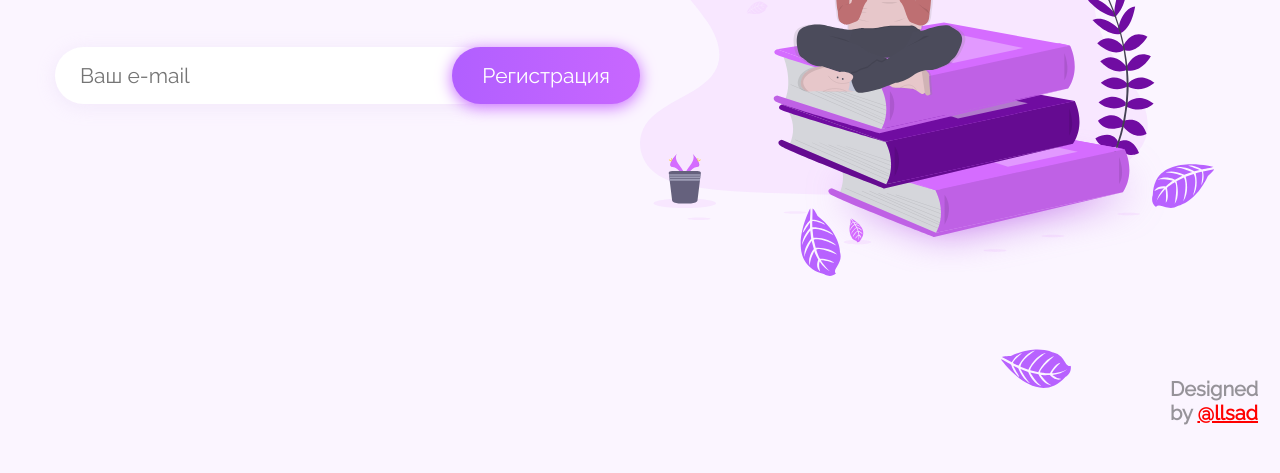
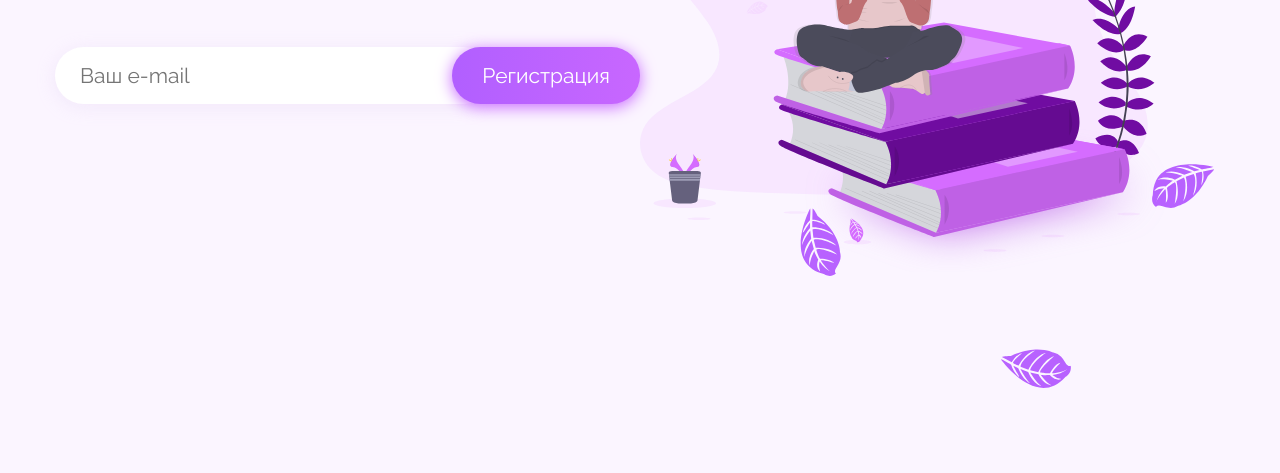
Before and after one commit to azaboss/onlineschool, a plain HTML site: page index.html in a window 1280 px wide. Shown: the part 327-800 px from the top of the page. Drawn offline with nearby package versions, Linux system fonts and the light colour scheme; files whose address does not match are found by name.

Commit message:
Update index.html

```diff
--- a/index.html
+++ b/index.html
@@ -78,9 +78,7 @@
         </div>
     </header>
 
-    <div class="author">
-        Designed by <a href="https://t.me/llsad">@llsad</a>
-    </div>
+
 
     <!-- Intro -->
     <div class="intro" id="intro">
```
